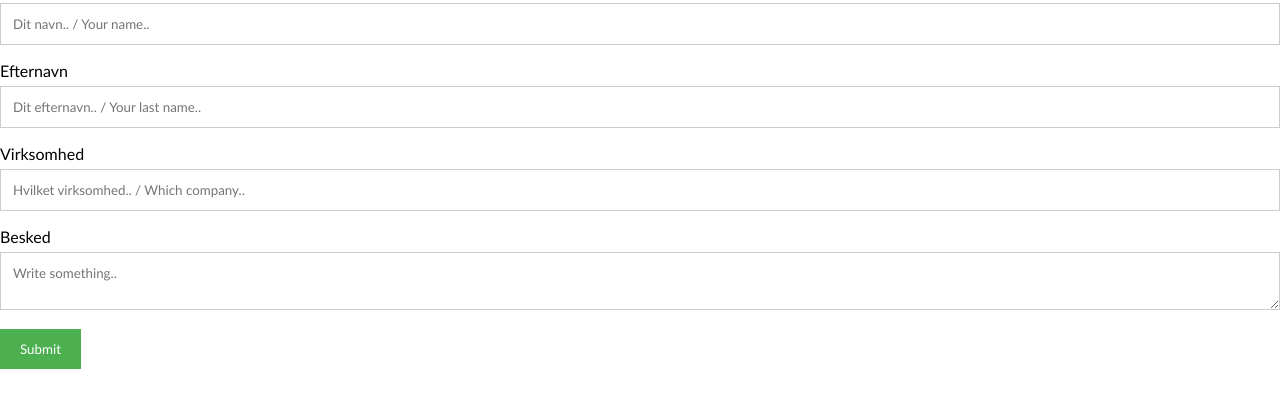
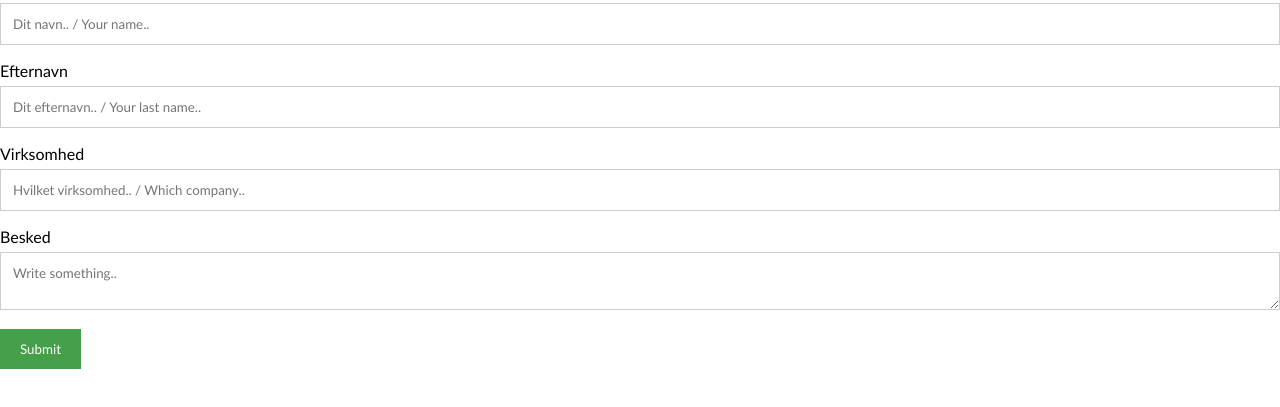
Before and after one commit to Tabin96/Joannas-Portfolio, a plain HTML site: page index.html in a window 1280 px wide. In both pictures the pointer is over the input "Submit". Shown: the part 285-692 px from the top of the page. Drawn offline with Linux system fonts and the light colour scheme.

Commit message:
hoveren skifter farve

```diff
--- a/style.css
+++ b/style.css
@@ -48,6 +48,10 @@ nav {
     resize: vertical;
     }
 
+/*Hoveren skifter farve på knappen*/
+    input[type=submit]:hover {
+    background-color: #45a049;
+    }
 
 /*Styling på send knap*/
     input[type=submit] {
```
